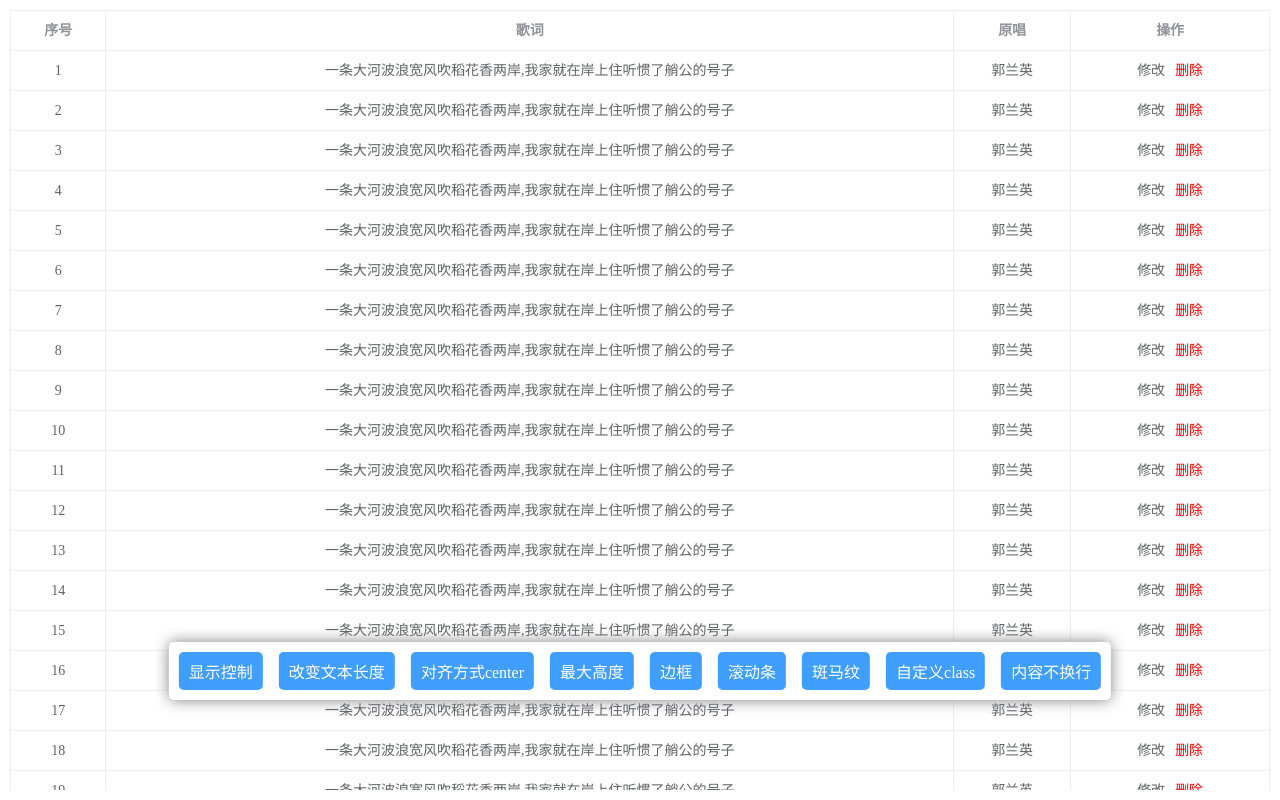
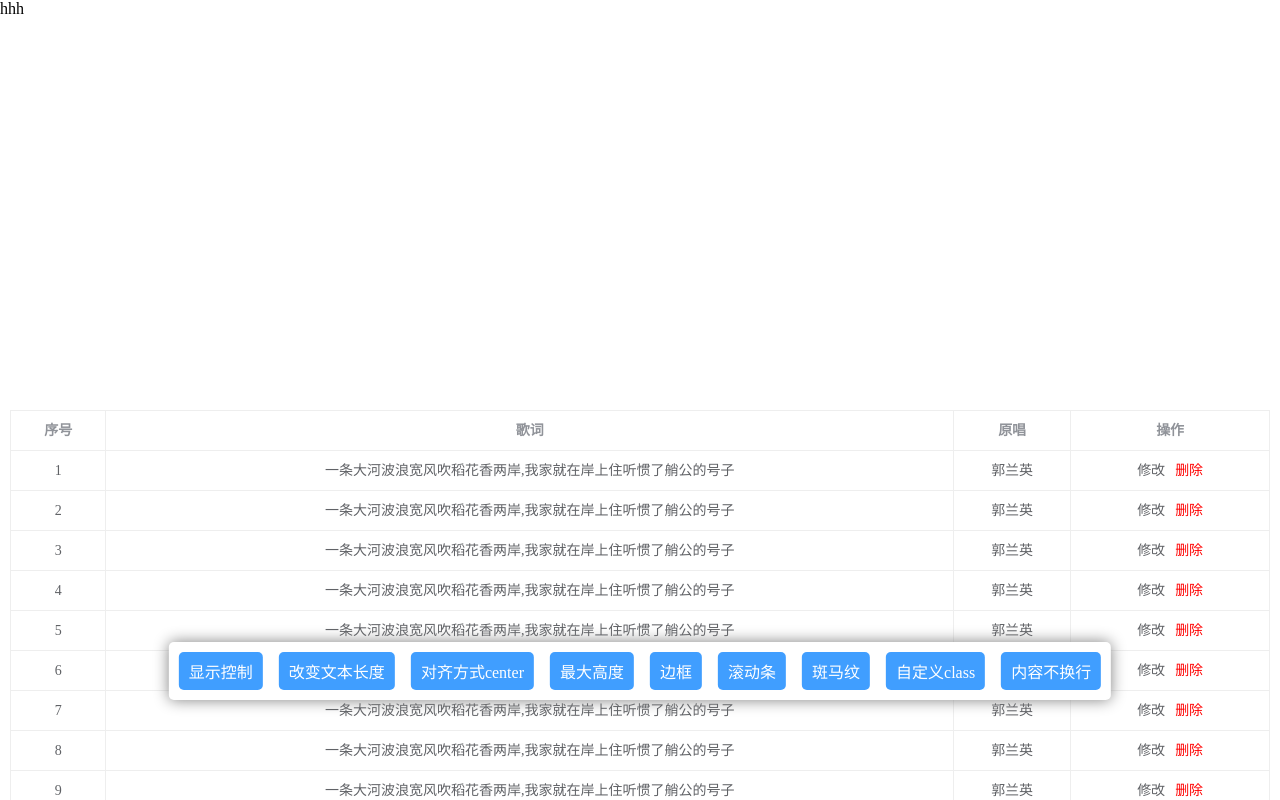
Before and after one commit to MuyianKing/mu-table, a Vue app: page / in a window 1280 px wide. Shown: the top 800 px of the page. Built offline with nearby package versions, Linux system fonts and the light colour scheme.

Commit message:
fix: :bug: 修改外部有滚动条的情况下tooltip定位问题

```diff
--- a/src/App.vue
+++ b/src/App.vue
@@ -103,6 +103,9 @@ function setNowrap() {
       内容{{ nowrap ? '' : '不' }}换行
     </div>
   </div>
+  <div style="height: 400px;">
+    hhh
+  </div>
   <div style="padding: 10px;height: calc(100% - 20px);">
     <mu-table :data :max-height :align :no-border :stripe :scrollbar-always-on :row-class :nowrap>
       <mu-table-column prop="index" label="序号" />
--- a/src/core/style/tbody.scss
+++ b/src/core/style/tbody.scss
@@ -1,3 +1,7 @@
+.mu-table-body{
+  position: relative;
+}
+
 .mu-table-td {
   line-height: 23px;
   word-break: break-all;
@@ -23,7 +27,7 @@
 }
 
 .mu-table-tooltip {
-  position: fixed;
+  position: absolute;
   background-color: #000;
   color: white;
   padding: 5px 10px;
```
Also changed, not shown: 1 other file (tests, documents, lock files or other folders).
